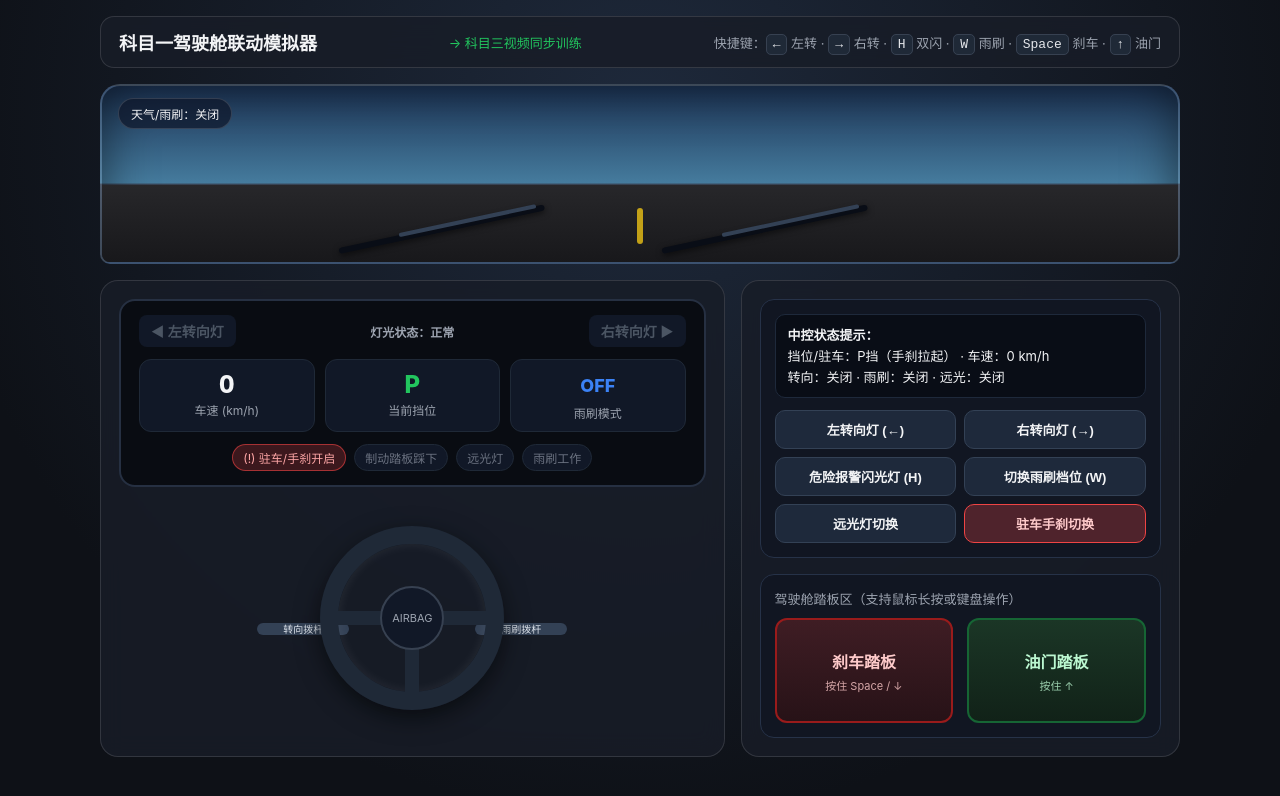
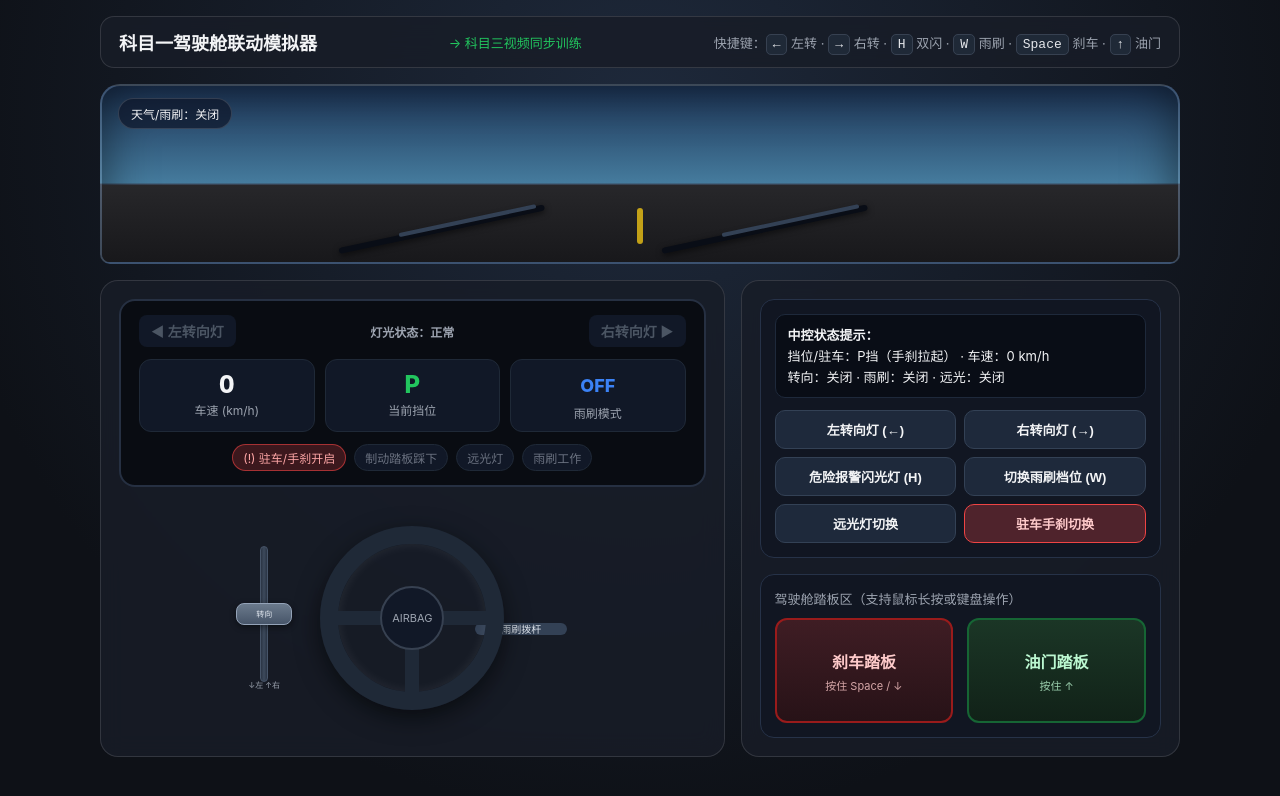
Before and after one commit to meandyson66/ke3-trainer, a plain HTML site: page subject1-cockpit.html in a window 1280 px wide. Drawn offline with Linux system fonts and the light colour scheme.

Commit message:
fix: turn stalk slides down for left, up for right
Co-authored-by: Cursor <cursoragent@cursor.com>

```diff
--- a/subject1-cockpit.html
+++ b/subject1-cockpit.html
@@ -272,6 +272,64 @@
       justify-content: center;
       align-items: center;
     }
+    .turn-stalk-mount {
+      position: absolute;
+      left: calc(50% - 172px);
+      top: 16%;
+      width: 48px;
+      height: 148px;
+      z-index: 3;
+      touch-action: none;
+    }
+    .turn-stalk-shaft {
+      position: absolute;
+      left: 50%;
+      top: 6px;
+      bottom: 6px;
+      width: 8px;
+      margin-left: -4px;
+      border-radius: 4px;
+      background: linear-gradient(90deg, #2a3444, #3d4a5c 50%, #2a3444);
+      border: 1px solid #475569;
+      pointer-events: none;
+    }
+    .turn-stalk-handle {
+      position: absolute;
+      left: 50%;
+      top: 50%;
+      width: 56px;
+      height: 22px;
+      margin-left: -28px;
+      margin-top: -11px;
+      border-radius: 8px;
+      background: linear-gradient(180deg, #6b7a8c, #475569);
+      border: 1px solid #94a3b8;
+      cursor: grab;
+      transition: transform 0.14s ease, background 0.14s, border-color 0.14s;
+      display: flex;
+      align-items: center;
+      justify-content: center;
+      font-size: 8px;
+      color: #e2e8f0;
+      box-shadow: 0 2px 6px rgba(0, 0, 0, 0.45);
+    }
+    .turn-stalk-handle:active {
+      cursor: grabbing;
+    }
+    .turn-stalk-handle.latched {
+      background: linear-gradient(180deg, #22c55e, #15803d);
+      border-color: #86efac;
+    }
+    .turn-stalk-hint {
+      position: absolute;
+      left: -4px;
+      right: -4px;
+      bottom: -2px;
+      text-align: center;
+      font-size: 8px;
+      color: var(--text-muted);
+      pointer-events: none;
+    }
     .stalk {
       position: absolute;
       top: 52%;
@@ -287,10 +345,7 @@
       font-size: 10px;
       color: #e2e8f0;
     }
-    .stalk.left { left: calc(50% - 155px); }
     .stalk.right { right: calc(50% - 155px); }
-    .stalk.left.up { transform: rotate(-18deg); background: #16a34a; }
-    .stalk.left.down { transform: rotate(18deg); background: #16a34a; }
     .stalk.right.active { background: #2563eb; }
     .steering-wheel {
       position: relative;
@@ -496,7 +551,11 @@
         </div>
       </div>
       <div class="wheel-stage">
-        <div id="leftStalk" class="stalk left" title="点击切换左转向拨杆">转向拨杆</div>
+        <div class="turn-stalk-mount" id="turnStalkMount" title="下滑左转 · 上滑右转">
+          <div class="turn-stalk-shaft" aria-hidden="true"></div>
+          <div id="leftStalk" class="turn-stalk-handle">转向</div>
+          <span class="turn-stalk-hint">↓左 ↑右</span>
+        </div>
         <div id="steeringWheel" class="steering-wheel">
           <div class="wheel-spoke-h"></div>
           <div class="wheel-spoke-v"></div>
@@ -547,6 +606,9 @@
       speed: 0,
       blinkPhase: false
     };
+    const STALK_TRAVEL = 28;
+    const STALK_THRESH = 14;
+  let stalkDrag = { active: false, startY: 0, baseY: 0, offsetY: 0 };
     let audioCtx = null;
     function playTick() {
       try {
@@ -615,9 +677,7 @@
       if (state.turn === "left") wheelDeg = -28;
       if (state.turn === "right") wheelDeg = 28;
       els.steeringWheel.style.transform = `rotate(${wheelDeg}deg)`;
-      els.leftStalk.classList.remove("up", "down");
-      if (state.turn === "left") els.leftStalk.classList.add("down");
-      if (state.turn === "right") els.leftStalk.classList.add("up");
+      applyTurnStalkVisual();
       const wiperLabels = ["OFF", "LOW", "HIGH"];
       const wiperCn = ["关闭", "低速刮刷", "高速刮刷"];
       els.wiperStateVal.textContent = wiperLabels[state.wiperMode];
@@ -659,6 +719,53 @@
         转向：${state.hazard ? "双闪开启" : (state.turn === "left" ? "左转向" : state.turn === "right" ? "右转向" : "关闭")} · 雨刷：${wiperCn[state.wiperMode]} · 远光：${state.highBeam ? "开启" : "关闭"}
       `;
     }
+    function stalkOffsetForState() {
+      if (state.turn === "left") return STALK_TRAVEL;
+      if (state.turn === "right") return -STALK_TRAVEL;
+      return 0;
+    }
+    function applyTurnStalkVisual() {
+      const y = stalkDrag.active ? stalkDrag.offsetY : stalkOffsetForState();
+      els.leftStalk.style.transform = `translateY(${y}px)`;
+      const latched = !stalkDrag.active && state.turn !== "none";
+      els.leftStalk.classList.toggle("latched", latched);
+    }
+    function commitTurnStalkPosition() {
+      const y = stalkDrag.offsetY;
+      if (y > STALK_THRESH) {
+        state.turn = state.turn === "left" ? "none" : "left";
+      } else if (y < -STALK_THRESH) {
+        state.turn = state.turn === "right" ? "none" : "right";
+      } else if (Math.abs(y) <= 6) {
+        state.turn = "none";
+      }
+    }
+    function bindTurnStalkSlide() {
+      const handle = els.leftStalk;
+      const endDrag = () => {
+        if (!stalkDrag.active) return;
+        stalkDrag.active = false;
+        commitTurnStalkPosition();
+        stalkDrag.offsetY = stalkOffsetForState();
+        renderUI();
+      };
+      handle.addEventListener("pointerdown", (e) => {
+        handle.setPointerCapture(e.pointerId);
+        stalkDrag.active = true;
+        stalkDrag.startY = e.clientY;
+        stalkDrag.baseY = stalkOffsetForState();
+        stalkDrag.offsetY = stalkDrag.baseY;
+        applyTurnStalkVisual();
+      });
+      handle.addEventListener("pointermove", (e) => {
+        if (!stalkDrag.active) return;
+        const dy = e.clientY - stalkDrag.startY;
+        stalkDrag.offsetY = Math.max(-STALK_TRAVEL - 6, Math.min(STALK_TRAVEL + 6, stalkDrag.baseY + dy));
+        applyTurnStalkVisual();
+      });
+      handle.addEventListener("pointerup", endDrag);
+      handle.addEventListener("pointercancel", endDrag);
+    }
     function toggleTurn(dir) {
       state.turn = state.turn === dir ? "none" : dir;
       renderUI();
@@ -669,11 +776,7 @@
     }
     els.btnLeftTurn.addEventListener("click", () => toggleTurn("left"));
     els.btnRightTurn.addEventListener("click", () => toggleTurn("right"));
-    els.leftStalk.addEventListener("click", () => {
-      const order = ["none", "left", "right"];
-      state.turn = order[(order.indexOf(state.turn) + 1) % order.length];
-      renderUI();
-    });
+    bindTurnStalkSlide();
     els.rightStalk.addEventListener("click", cycleWiper);
     els.btnWiper.addEventListener("click", cycleWiper);
     els.btnHazard.addEventListener("click", () => {
```
